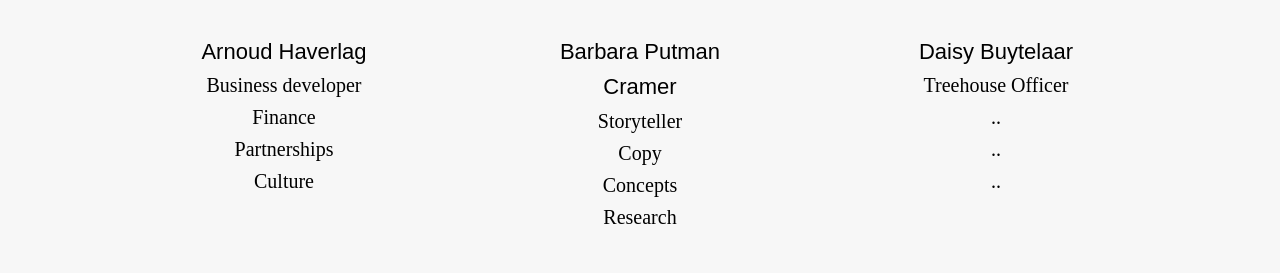
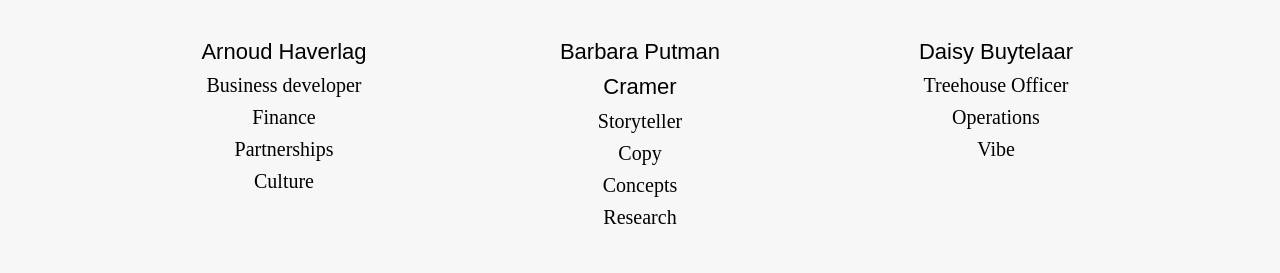
Before and after one commit to backspacehq/backspacehq.github.io, a Jekyll site: the page built from people/index.html, in a window 1280 px wide and 900 px high, scrolled down 1003 px. Shown: the part 154-427 px from the top of the window. Built offline with Jekyll 4.4.1, drawn with Linux system fonts in a browser that asks for light colours; comment, search, counter and statistics services are not loaded.

Commit message:
daisy keywords

```diff
--- a/people/index.html
+++ b/people/index.html
@@ -59,9 +59,8 @@ layout: default
           <ul>
             <li class="name">Daisy Buytelaar</li>
             <li class="role">Treehouse Officer</li>
-            <li>..</li>
-            <li>..</li>
-            <li>..</li>
+            <li>Operations</li>
+            <li>Vibe</li>
           </ul>
         </div>
       </div>
```
